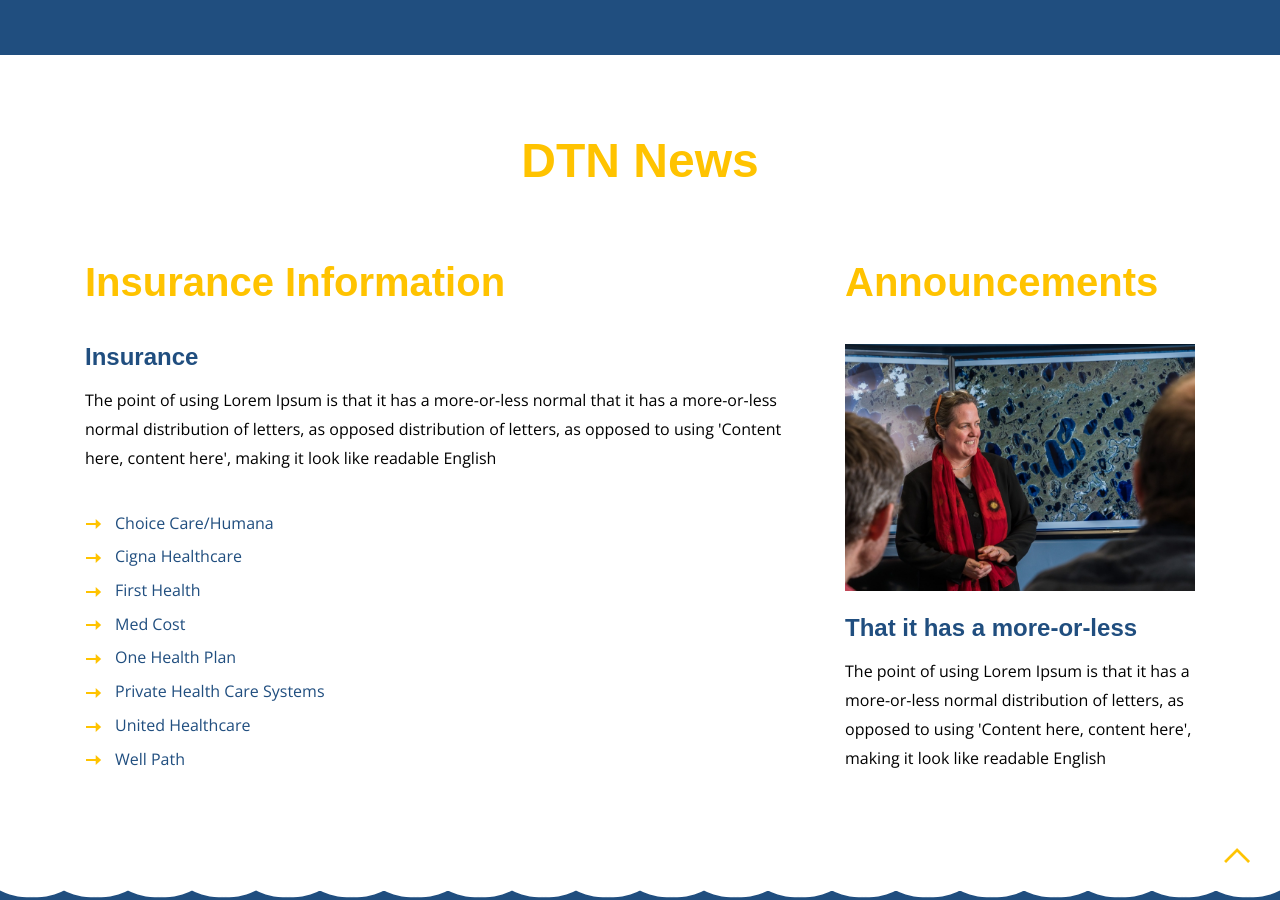
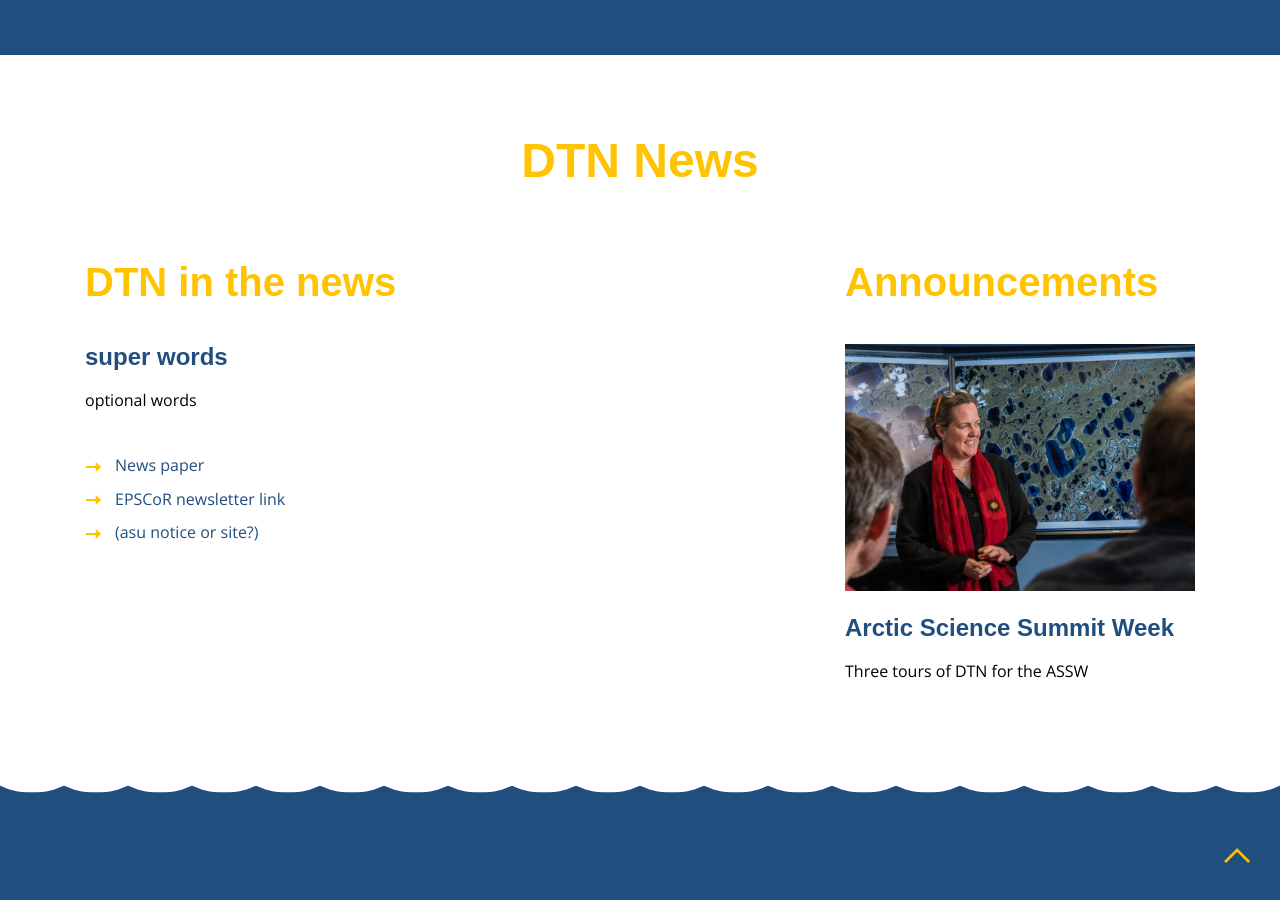
Before and after one commit to AK-NSF-EPSCoR/Vis-Space, a Jekyll site: the page built from new.html, in a window 1280 px wide and 900 px high, scrolled down 2159 px. Built offline with Jekyll 4.4.1, drawn with Linux system fonts in a browser that asks for light colours; some web fonts are replaced; some of the changed text lies outside the part shown.

Commit message:
news updates

```diff
--- a/_includes/news.html
+++ b/_includes/news.html
@@ -2,27 +2,22 @@
   <div class="container">
     <h6>DTN News</h6>
     <div class="col-md-8 news-left">
-      <h3>Insurance Information</h3>
-      <h4>Insurance</h4>
-      <p> The point of using Lorem Ipsum is that it has a more-or-less normal that it has a more-or-less normal distribution of letters, as opposed distribution of letters, as opposed to using 'Content here, content here', making it look like readable English</p>
+      <h3>DTN in the news</h3>
+      <h4>super words</h4>
+      <p> optional words</p>
       <div class="insu">
       <ul>
-          <li><a href="#"><span></span>Choice Care/Humana</a></li>
-          <li><a href="#"><span></span>Cigna Healthcare </a></li>
-          <li><a href="#"><span></span>First Health</a></li>
-          <li><a href="#"><span></span>Med Cost</a></li>
-          <li><a href="#"><span></span>One Health Plan</a></li>
-          <li><a href="#"><span></span>Private Health Care Systems </a></li>
-          <li><a href="#"><span></span>United Healthcare</a></li>
-          <li><a href="#"><span></span>Well Path</a></li>
+          <li><a href="#"><span></span>News paper </a></li>
+          <li><a href="#"><span></span>EPSCoR newsletter link</a></li>
+          <li><a href="#"><span></span>(asu notice or site?)</a></li>
         </ul>
       </div>
     </div>
     <div class="col-md-4 news-right">
       <h3>Announcements</h3>
       <img src="images/3.jpg" class="img-responsive" alt="">
-      <h4>That it has a more-or-less</h4>
-      <p> The point of using Lorem Ipsum is that it has a more-or-less normal distribution of letters, as opposed to using 'Content here, content here', making it look like readable English</p>
+      <h4>Arctic Science Summit Week</h4>
+      <p> Three tours of DTN for the ASSW </p>
 
 
 
```
